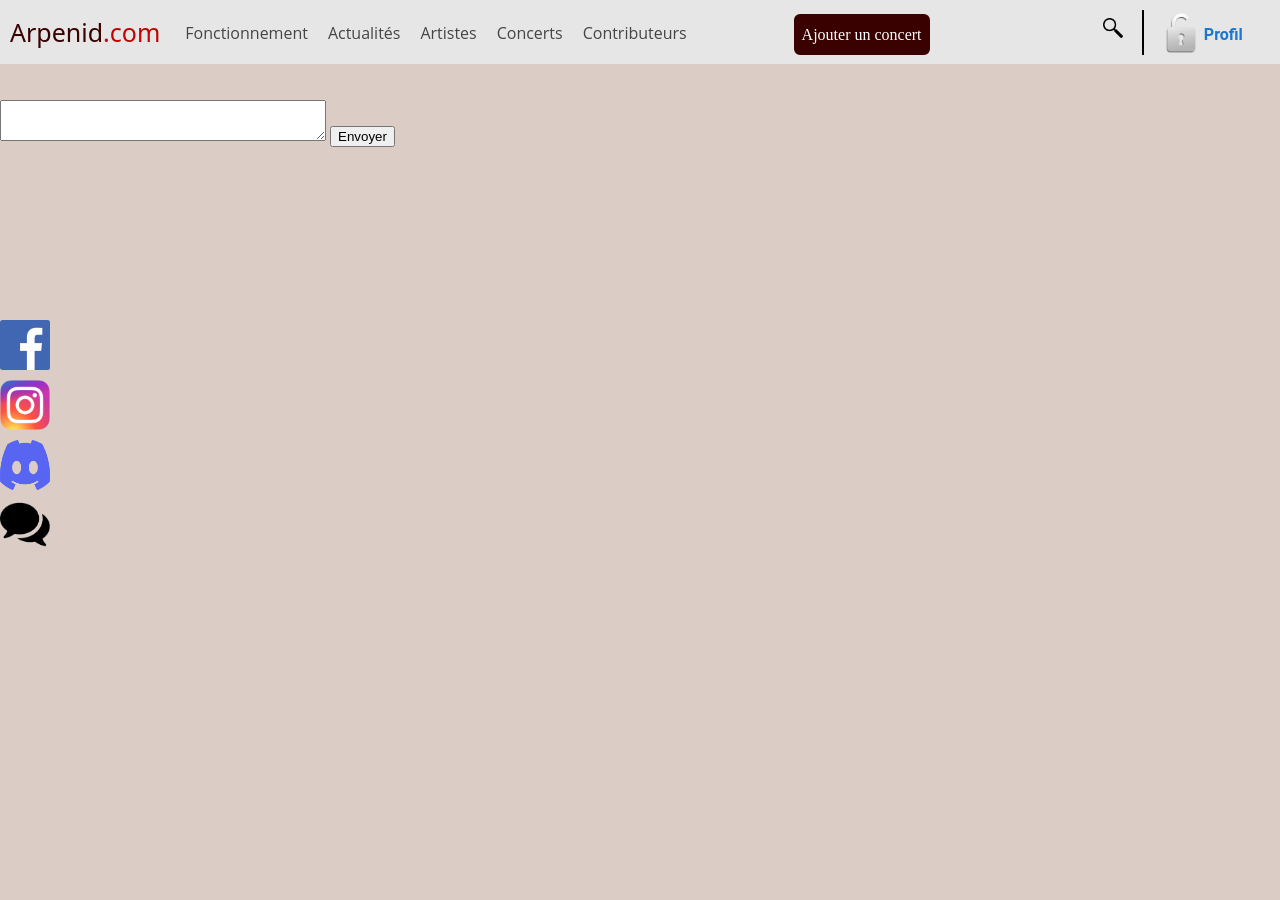
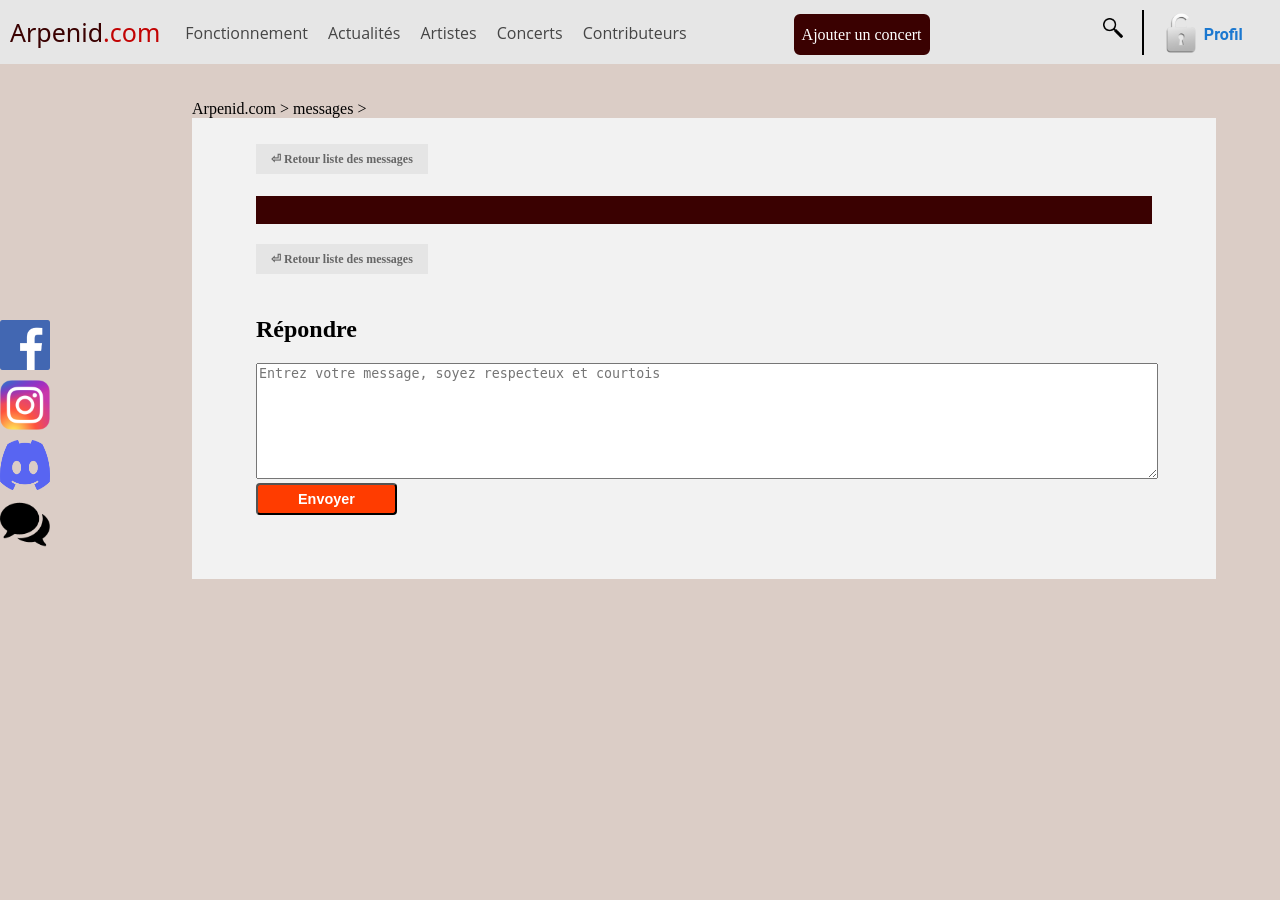
Before and after one commit to NicolasAili/Concertsinde, a PHP site: page /inboxmsg.php?idtopic=1 in a window 1280 px wide. After the commit the page ends 579 px from the top, so only its background shows below. Run offline with PHP 8.4, Linux system fonts and the light colour scheme; the visitor is signed in with stand-in values (Sample User, id 1); data that the repository does not hold is empty.

Commit message:
inboxmsg

```diff
--- /dev/null
+++ b/css/body/inboxmsg.css
@@ -0,0 +1,140 @@
+body
+{
+	margin: 0;
+	display: block;
+}
+
+#main
+{
+	width: 70%;
+	margin-left: 15%;
+	margin-right: 15%;
+	background-color: #f2f2f2;;
+	height: 100%;
+	color: #555;
+	padding: 5%;
+	padding-top: 2%;
+}
+
+#top
+{
+	margin-left: 15%;
+}
+
+.retour
+{
+	height: 1.875rem;
+	line-height: 1.875rem;
+	background: #e5e5e5;
+	border-radius: 0;
+	padding: 0 .9375rem;
+	font-size: .75rem;
+	font-weight: bold;
+	text-align: left;
+	border: 0;
+	display: inline-block;
+	margin-bottom: 22px;
+}
+
+.retour a
+{
+	color: #666;
+	text-decoration: none;
+}
+
+.retour a:hover
+{
+	color: #3f3f3f;
+}
+
+#main h1
+{
+	color: white;
+	background-color: #3a0101;
+	font-size: 1.9rem;
+	margin: 0 0 1.25rem 0;
+	padding-left: .5rem;
+	padding-right: .5rem;
+	padding-top: .9rem;
+	padding-bottom: .9rem;
+	font-family: "robotoboldcondensed",Arial,Helvetica,sans-serif;
+	line-height: 1.375rem;
+	font-weight: bold;
+}
+
+.msg
+{
+	background-color: white;
+	border: 1px solid grey;
+	margin-bottom: 10px;
+	padding-left: 25px;
+	padding-right: 25px;
+	padding-top: 10px;
+}
+
+.head
+{
+	line-height: 27px;
+	border-bottom: 1px solid #b9b6b6;
+}
+
+.pseudo
+{
+	font-weight: normal;
+	max-width: 12.5rem;
+	font-size: 1.5rem;
+	line-height: 1em;;
+	top: 0.75rem;
+	color: #000;
+	height: 1.375rem;
+	font-family: "robotoboldcondensed",Arial,Helvetica,sans-serif;
+	font-weight: bold;
+}
+
+.message
+{
+	color: #7a7a7a;
+	padding-top: 28px;
+	padding-bottom: 28px;
+}
+
+.dateenvoi
+{
+	color: #7a7a7a;
+	font-size: .6875rem;
+	font-family: Tahoma,"DejaVu Sans Condensed",Arial,Helvetica,sans-serif;
+}
+
+#repondre
+{
+	margin-top: 20px;
+	margin-bottom: 20px;
+	font-size: 1.5rem;
+	font-weight: bold;
+	color: black;
+}
+
+form
+{
+	display: block;
+}
+
+textarea
+{
+	width: 100%;
+	height: 6.875rem;
+}
+
+#envoi
+{
+	cursor: pointer;
+	background: #ff3c00;
+	font-family: "robotoboldcondensed",Arial,Helvetica,sans-serif;
+	color: white;
+	font-size: 0.9rem;
+	border-radius: 0.25rem;
+	height: 2rem;
+	padding: 0 2.5rem;
+	text-align: center;
+	font-weight: bold;
+}
--- a/css/main.css
+++ b/css/main.css
@@ -1,6 +1,6 @@
 html, body
 {
-	height: 100%;
+	/*height: 100%;*/
 }
 
 body
@@ -25,3 +25,8 @@ header
 {
 	margin-bottom: 100px;
 }
+
+pre
+{
+	white-space: normal;
+}
--- a/inboxmsg.php
+++ b/inboxmsg.php
@@ -22,7 +22,7 @@
 			require('php/database.php');
 			require('php/error.php');
 		?>
-		<link rel="stylesheet" type="text/css" href="css/body/inbox.css">
+		<link rel="stylesheet" type="text/css" href="css/body/inboxmsg.css">
 	</head>
 	<header>
 		<?php include('contenu/header.php'); ?>
@@ -53,26 +53,57 @@
 			$sql = "UPDATE message SET lu='1' WHERE id_topic = $idtopic AND utilisateur != '$idpseudo'";
 			$query = mysqli_query($con, $sql);
 
+			$sql = "SELECT objet FROM topic where id = $idtopic";
+			$query = mysqli_query($con, $sql);
+			$row = mysqli_fetch_array($query);
+			$objettopic = $row['objet'];
+
 			$sql = "SELECT message, id, utilisateur, date_envoi FROM message WHERE id_topic = $idtopic ORDER BY date_envoi ASC";
-			$query = mysqli_query($con, $sql);
+			$query = mysqli_query($con, $sql);?>
+			<div id="top">
+				Arpenid.com > messages > <strong> <?php echo $objettopic; ?> </strong>
+			</div>
+			<div id="main">
+				<div class="retour">
+					<a href="inbox.php"> ⏎ Retour liste des messages </a>
+				</div>
+				<h1>
+					<?php echo $objettopic; ?>
+				</h1>
+				<div id="fil"> <?php
 					while($row = mysqli_fetch_array($query))
-			{
+					{?>
+						<div class="msg"><?php
 							$pseudop = $row['utilisateur'];
 							$requestpseudo = "SELECT pseudo FROM utilisateur WHERE id_user = '$pseudop'";
 
 							$querytest = mysqli_query($con, $requestpseudo);
 							$rowp = mysqli_fetch_array($querytest);
-				$pseudop = $rowp['pseudo'];
-				echo $pseudop;
-				echo $row['date_envoi'];
-				echo $row['message'];
-				echo "<br>";
+							$pseudop = $rowp['pseudo'];?>
+							<div class="head">
+								<div class="pseudo"><?php echo $pseudop;?></div>
+								<div class="dateenvoi"><?php echo $row['date_envoi'];?></div>
+							</div>
+							<div class="message">
+								<pre> <?php echo $row['message']; ?> </pre> <?php
+								echo "<br>";?>
+							</div>
+						</div><?php
 					}?>
+					<div class="retour">
+						<a href="inbox.php"> ⏎ Retour liste des messages </a>
+					</div>
+					<div id="repondre">
+						Répondre
+					</div>
 					<form action="inboxmsg.php" method="post">
-				<textarea name="message" id="message" cols="40" rows="5"> </textarea>
+						<textarea name="message" id="messageinput" placeholder="Entrez votre message, soyez respecteux et courtois"></textarea>
 						<input type="hidden" id="idtopic" name="idtopic" <?php echo 'value='; echo $idtopic;?>>
-				<input type="submit" value="Envoyer">
-			</form><?php
+						<br>
+						<input type="submit" id="envoi" value="Envoyer">
+					</form>
+				</div>
+			</div><?php
 		}?>
 	</body>
 </html>
```
Lines whose indentation alone changed are shown as unchanged.
